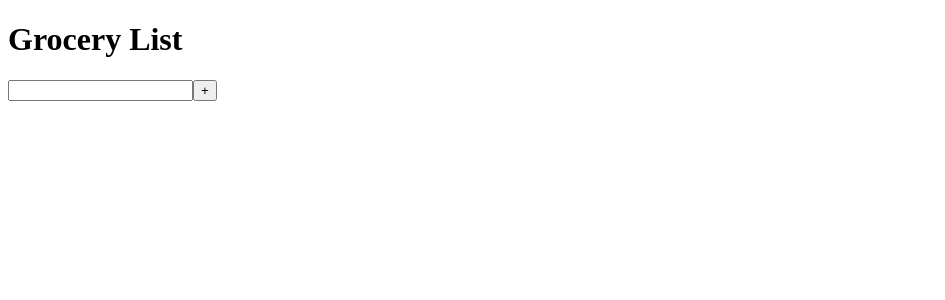
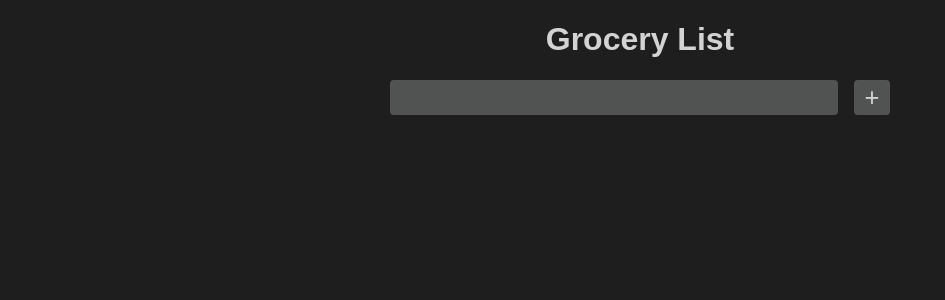
Before and after one commit to GiovanniCarboni/tw-test-three, an Angular app: page / in a window 1280 px wide. Shown: the top 300 px of the page, without its empty margins (0-945 px from the left). Built offline with nearby package versions, Linux system fonts and the light colour scheme.

Commit message:
Added basic styling

```diff
--- a/package.json
+++ b/package.json
@@ -18,8 +18,10 @@
     "@angular/platform-browser": "^16.0.0",
     "@angular/platform-browser-dynamic": "^16.0.0",
     "@angular/router": "^16.0.0",
+    "normalize.css": "^8.0.1",
     "rxjs": "~7.8.0",
     "tslib": "^2.3.0",
+    "uuidv4": "^6.2.13",
     "zone.js": "~0.13.0"
   },
   "devDependencies": {
--- a/src/app/app.component.css
+++ b/src/app/app.component.css
@@ -0,0 +1,19 @@
+h1 {
+  text-align: center;
+  color: var(--secondary-light);
+}
+
+.list {
+  display: flex;
+  flex-direction: column;
+  gap: 0.8rem;
+  padding: 1rem;
+  justify-content: center;
+  max-width: 800px;
+  margin: 1rem auto;
+}
+
+.item {
+  display: flex;
+  align-items: center;
+}
--- a/src/app/app.component.html
+++ b/src/app/app.component.html
@@ -1,6 +1,8 @@
 <h1>Grocery List</h1>
 <app-new-item></app-new-item>
-<div *ngFor="let item of list">
-  <input id="{{ item.id }}" type="checkbox" [checked]="item.checked" />
-  <label for="{{ item.id }}">{{ item.text }}</label>
+<div class="list" *ngFor="let item of list">
+  <div class="item">
+    <input id="{{ item.id }}" type="checkbox" [checked]="item.checked" />
+    <label for="{{ item.id }}">{{ item.text }}</label>
+  </div>
 </div>
--- a/src/app/app.component.ts
+++ b/src/app/app.component.ts
@@ -1,4 +1,4 @@
-import { Component, DoCheck, OnChanges, OnInit } from '@angular/core';
+import { Component, OnInit } from '@angular/core';
 import { ListService } from './list.service';
 import { Item } from './shared/item.model';
 
@@ -8,17 +8,16 @@ import { Item } from './shared/item.model';
   styleUrls: ['./app.component.css'],
   providers: [ListService],
 })
-export class AppComponent implements OnInit, DoCheck {
+export class AppComponent implements OnInit {
   list: Item[] = [];
 
   constructor(private listService: ListService) {}
 
   ngOnInit() {
     this.list = this.listService.list;
-    console.log(this.list);
   }
 
-  ngDoCheck() {
-    console.log(this.list);
-  }
+  // ngDoCheck() {
+  //   console.log(this.list);
+  // }
 }
--- a/src/app/new-item/new-item.component.css
+++ b/src/app/new-item/new-item.component.css
@@ -0,0 +1,32 @@
+form {
+  display: flex;
+  justify-content: center;
+  gap: 1rem;
+  margin: 0 3rem;
+  height: 2.2rem;
+}
+
+input {
+  border-radius: var(--radius);
+  outline: none;
+  border: none;
+}
+
+input:active,
+input:focus {
+  outline: 3px solid var(--accent);
+}
+
+.item-input {
+  max-width: 28rem;
+  flex-grow: 1;
+  background-color: var(--gray-light);
+  padding: 0 1rem;
+  color: var(--font-color);
+}
+.add-btn {
+  width: 2.2rem;
+  background-color: var(--gray-light);
+  color: var(--font-color);
+  font-size: 1.6rem;
+}
--- a/src/app/new-item/new-item.component.html
+++ b/src/app/new-item/new-item.component.html
@@ -1,4 +1,4 @@
 <form (submit)="addItem($event)">
-  <input type="text" #newItem />
-  <button type="submit">+</button>
+  <input class="item-input" type="text" #newItem />
+  <input class="add-btn" type="submit" value="+" />
 </form>
--- a/src/styles.css
+++ b/src/styles.css
@@ -1 +1,53 @@
 /* You can add global styles to this file, and also import other style files */
+@import "~normalize.css/normalize.css";
+
+*,
+*::after,
+*::before {
+  box-sizing: border-box;
+}
+
+:root {
+  /* colors */
+  --background: #1e1e1e;
+  /* --accent: #cc853d; */
+  --accent: #cd0404;
+  --font-color: #d4d3d4;
+  --gray-dark: #2e2e2e;
+  --gray-md: #434343;
+  --gray-light: #515252;
+  /* dimensions */
+  --radius: 4px;
+}
+
+body {
+  font-family: sans-serif;
+  background-color: var(--background);
+  color: var(--font-color);
+}
+
+input[type="checkbox"] {
+  cursor: pointer;
+  appearance: none;
+  appearance: none;
+  margin: 0;
+  font: inherit;
+  background-color: var(--accent);
+  height: 1.8rem;
+  width: 1.8rem;
+  margin-right: 1.2rem;
+  border-radius: var(--radius);
+  display: grid;
+  place-content: center;
+}
+input[type="checkbox"]:hover {
+  outline: 3px solid var(--gray-light);
+}
+input[type="checkbox"]:checked::before {
+  content: "";
+  width: 1.2rem;
+  height: 1rem;
+  border-radius: var(--radius-s);
+  clip-path: polygon(14% 44%, 0 45%, 50% 100%, 100% 16%, 100% 0%, 43% 62%);
+  background-color: #fff;
+}
```
Also changed, not shown: 1 other file (tests, documents, lock files or other folders).
